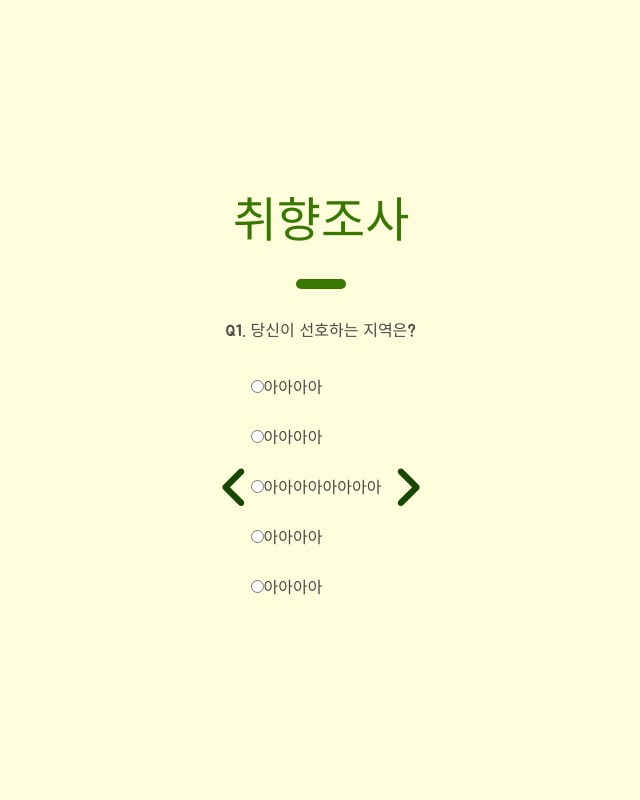
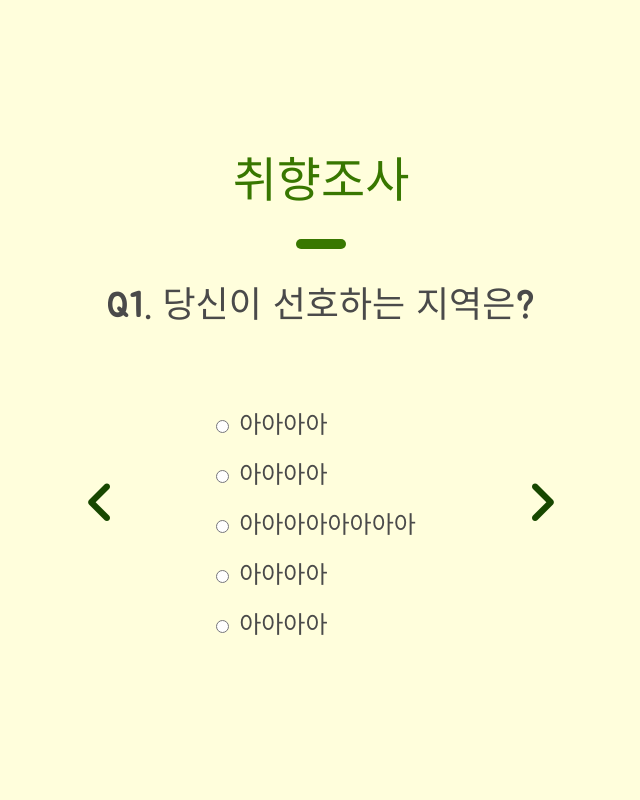
Before and after one commit to KiseongLee/jungle-trip, a Flask app: page /survey in a window 1280 px wide. Shown: the whole page, without its empty margins (319-959 px from the left). Run offline with Flask 2, Linux system fonts and the light colour scheme; some libraries are stand-ins or nearby versions; some web fonts are replaced.

Commit message:
설문조사 페이지 : jinja2

```diff
--- a/static/style.css
+++ b/static/style.css
@@ -78,6 +78,7 @@
   margin-bottom: 30px;
 }
 .survey__question {
+  font-size: 36px;
   margin-bottom: 20px;
 }
 .survey_answers {
@@ -85,10 +86,16 @@
   align-items: center;
 }
 .control {
+  margin: 0 100px;
+  margin-top: 50px;
   line-height: 50px;
 }
 .radio {
+  font-size: 24px;
   margin-right: 10px;
+}
+.radio__text {
+  padding-left: 10px;
 }
 .inputTag {
   width: 300px;
--- a/templates/base.html
+++ b/templates/base.html
@@ -14,6 +14,8 @@
     <link href="https://fonts.googleapis.com/css2?family=Dongle:wght@300&family=Jua&display=swap" rel="stylesheet">
     <!-- CSS -->
     <link rel="stylesheet" href="../static/style.css">
+    <!-- fontAwesome -->
+    <script src="https://kit.fontawesome.com/7b383c2d35.js" crossorigin="anonymous"></script>
     <title>MY JUNGLE TRIP</title>
 </head>
 <body>
--- a/templates/sign.html
+++ b/templates/sign.html
@@ -45,5 +45,4 @@
         </div>
     </div>
 </div>
-</body>
 {%endblock %}
--- a/templates/survey.html
+++ b/templates/survey.html
@@ -1,13 +1,4 @@
-<!DOCTYPE html>
-<html lang="en">
-<head>
-    <meta charset="UTF-8">
-    <meta http-equiv="X-UA-Compatible" content="IE=edge">
-    <meta name="viewport" content="width=device-width, initial-scale=1.0">
-    <script src="https://kit.fontawesome.com/7b383c2d35.js" crossorigin="anonymous"></script>
-    <title>survey</title>
-</head>
-<body>
+
     {% extends "base.html" %}
     {% block content %}
     <div class="surveyContainer">
@@ -17,15 +8,13 @@
      <div class="survey_answers">
          <button class="answer answer_pre"><i class="fa-solid fa-angle-left"></i></button>
          <div class="control">
-            <label class="radio"><input type="radio" name="answer">아아아아</label><br>
-            <label class="radio"><input type="radio" name="answer">아아아아</label><br>
-            <label class="radio"><input type="radio" name="answer">아아아아아아아아</label><br>
-            <label class="radio"><input type="radio" name="answer">아아아아</label><br>
-            <label class="radio"><input type="radio" name="answer">아아아아</label><br>
+            <label class="radio"><input type="radio" name="answer"><span class="radio__text">아아아아</span></label><br>
+            <label class="radio"><input type="radio" name="answer"><span class="radio__text">아아아아</span></label><br>
+            <label class="radio"><input type="radio" name="answer"><span class="radio__text">아아아아아아아아</span></label><br>
+            <label class="radio"><input type="radio" name="answer"><span class="radio__text">아아아아</span></label><br>
+            <label class="radio"><input type="radio" name="answer"><span class="radio__text">아아아아</span></label><br>
           </div>
          <button class="answer answer_next"><i class="fa-solid fa-angle-right"></i></button>
      </div>
     </div>
     {% endblock %}
-</body>
-</html>
```
